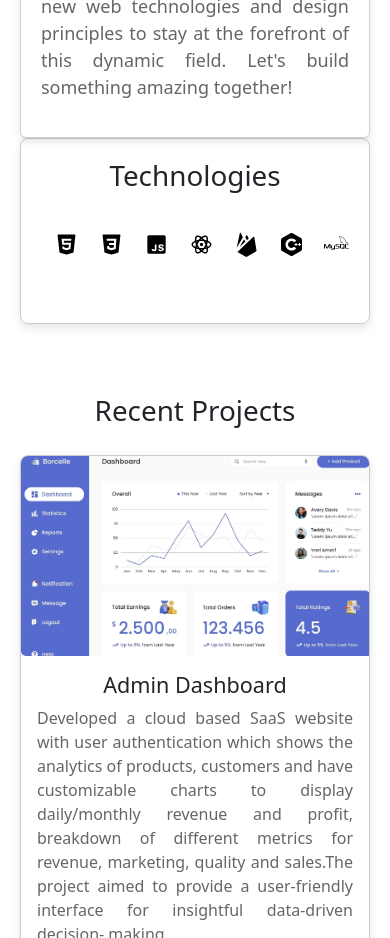
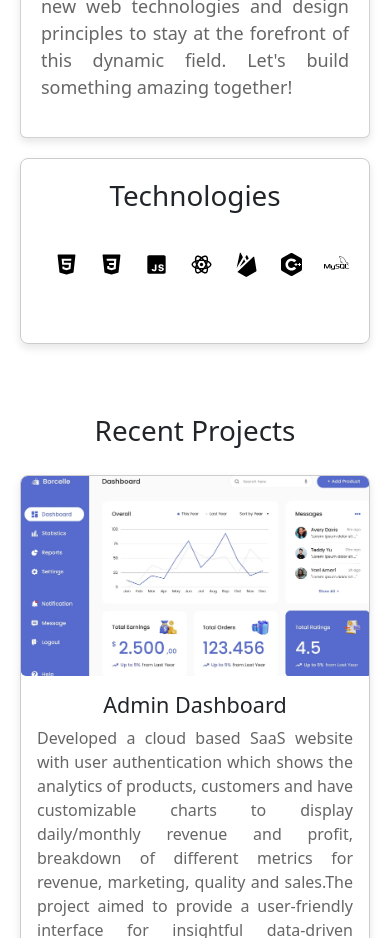
Before and after one commit to SarveshKulkarni1111/Portfolio, a React (Create React App) app: page / in a window 390 px wide. Shown: the part 1440-2378 px from the top of the page. Built offline with nearby package versions, Linux system fonts and the light colour scheme.

Commit message:
Final fixes

```diff
--- a/src/components/about/about.css
+++ b/src/components/about/about.css
@@ -72,6 +72,11 @@ li {
 @media (max-width: 768px) {
     .card, .card1 {
       margin: 0px;
+
+    }
+
+    .card1{
+      margin-top: 20px;
     }
     /* #about{
       height: 100vh;
```
